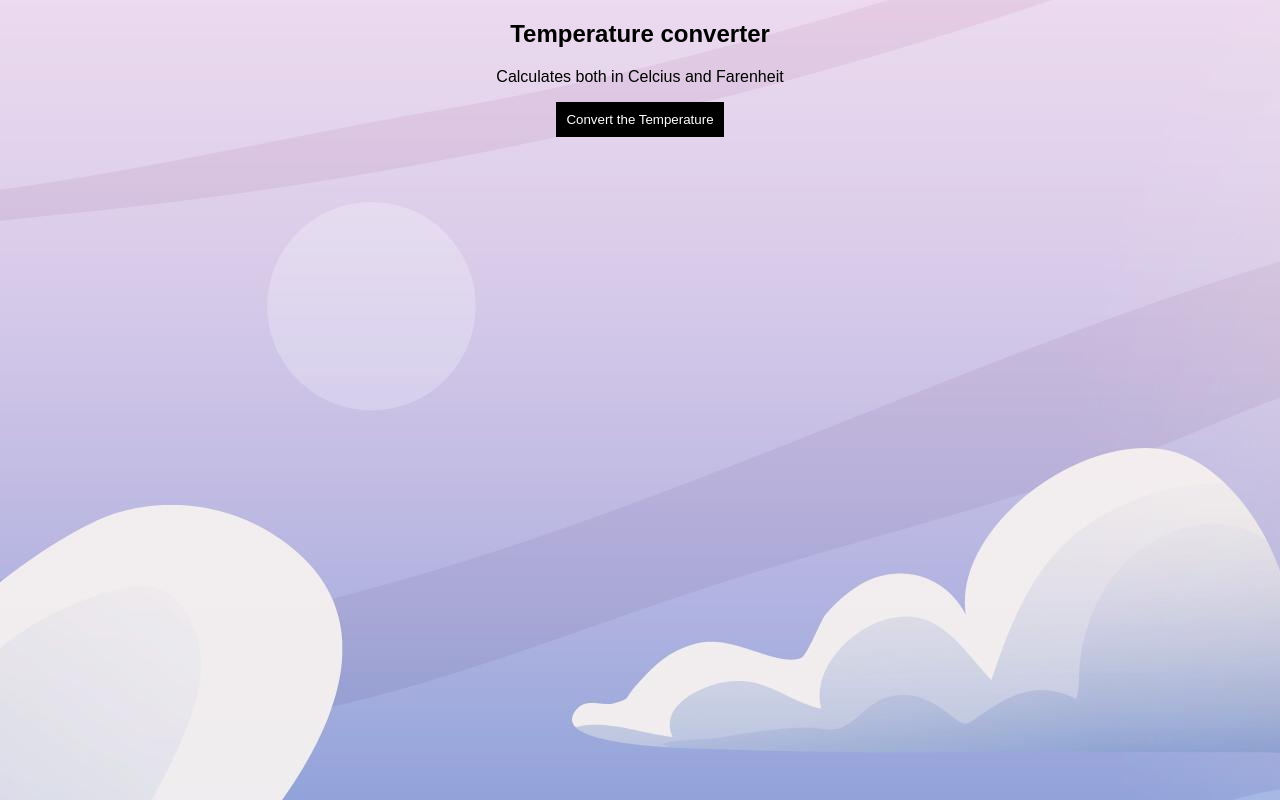
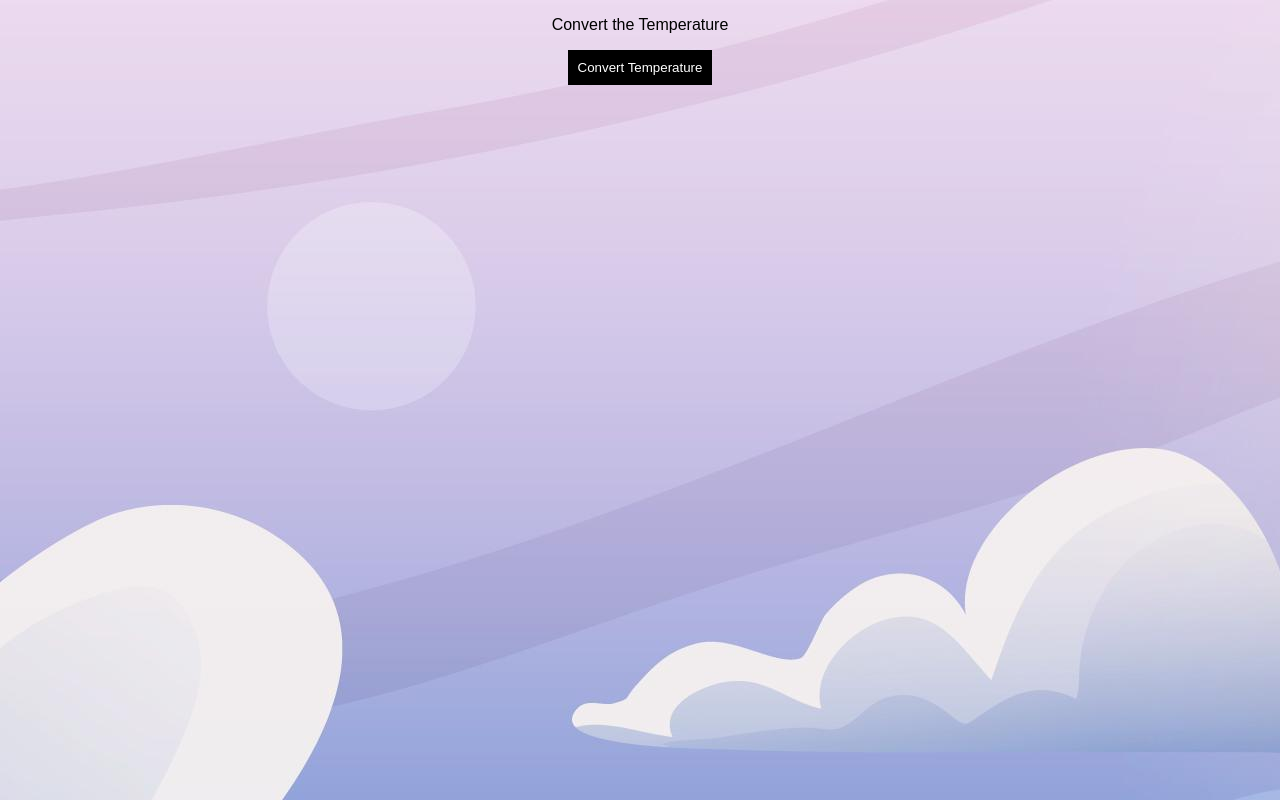
Before and after one commit to Amberpatton007/Temperature, a plain HTML site: page celciusandfarenheit.html in a window 1280 px wide. Drawn offline with Linux system fonts and the light colour scheme.

Commit message:
the corrected code that works

```diff
--- a/Scripts/celciusandfarenheit.js
+++ b/Scripts/celciusandfarenheit.js
@@ -1,17 +1,16 @@
 function convertTemp (){
-    let FarenheitDB = "Farenheit";
-    let CelciusDB = "Celcius";
-
-    var a=FarenheihtDB (CelciusDB - 32) * 5/9;
-    var b=CelciusDB (FarenheitDB * 9/5) + 32;
-
-    let Farenheit = prompt ("Please enter temperature number");
-    let Celcius = prompt ("Please enter either Farenheit or Celcius");
-
-    if(Celcius == FarenheitDB){
-        console.log("Here's the temperature in Farenheit")
-}else if(Farenheit == CelciusDB){
-    console.log("Here's the temperature in Celcius")}
+    let option = prompt("Enter the option Celcius,  or Farenheit");
+    let Temperature = Number(prompt("please enter the temperature"));
+    let result= document.getElementById("result")
 
 
+    if(option = "Celcius"){
+        let f=(Temperature * 9/5) + 32
+        result.innerHTML = (f)
+};
+
+    if(option = "Farenheit"){
+        let c=(Temperature - 32) * 5/9
+        result.innerHTML = (c)
+    }
 }
--- a/celciusandfarenheit.html
+++ b/celciusandfarenheit.html
@@ -16,17 +16,14 @@
         <div class="site-header">
 <div class="container">
 
-    <h2>Temperature converter</h2>
+    <p>Convert the Temperature</p>
+    <button class="btn" onclick="convertTemp();">Convert Temperature</button>
 
-
-    <p>Calculates both in Celcius and Farenheit</p>
-    <button class="btn" onclick="convertTemp();">Convert the Temperature</button>
 
 
 
         <script src="Scripts/celciusandfarenheit.js"></script>
-
-
+        </script>
 </div>
 
 
```
